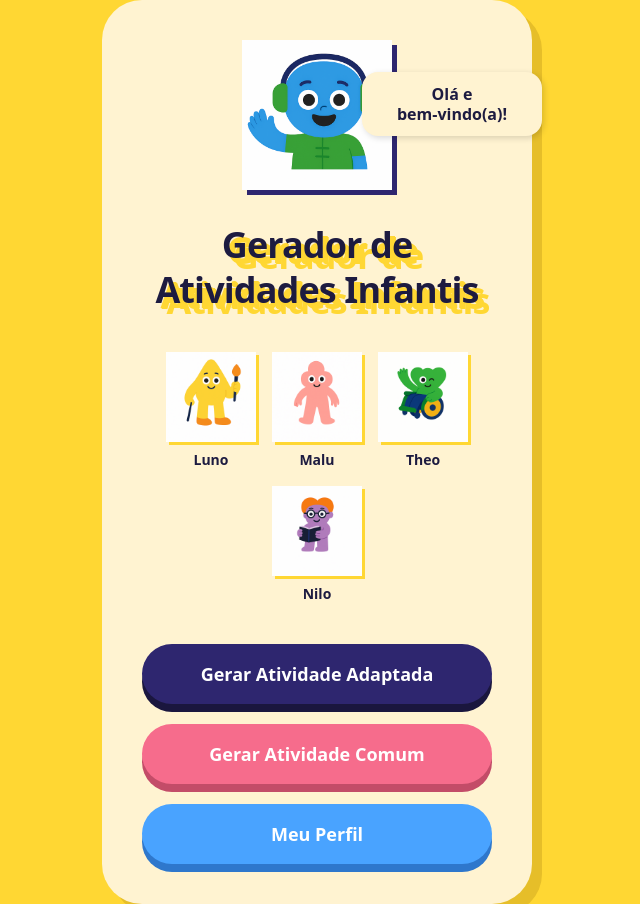
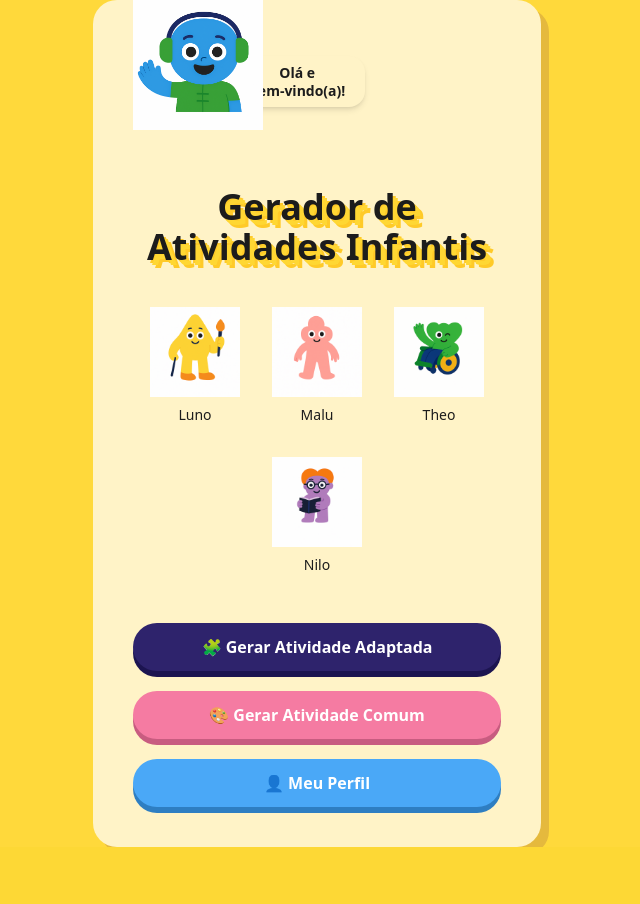
Before and after one commit to letiricetti2-alt/gerador-de-atividades-infantis, a Next.js app: page / in a window 1280 px wide. Shown: the whole page, without its empty margins (323-963 px from the left). After the commit the page ends 847 px from the top, so only its background shows below. Built offline with nearby package versions, Linux system fonts and the light colour scheme.

Commit message:
Update page.jsx

```diff
--- a/app/page.jsx
+++ b/app/page.jsx
@@ -3,87 +3,87 @@ import Image from "next/image";
 
 export default function Home() {
   return (
-    <div className="min-h-screen flex justify-center items-center bg-[#FFD733]">
-      <div className="bg-[#FFF3D1] rounded-[40px] shadow-[10px_10px_0_#E6BE29] px-10 py-10 text-center w-[430px] relative">
+    <main className="flex justify-center items-center min-h-screen bg-[#FFD93B]">
+      {/* Container central */}
+      <div className="bg-[#FFF3C7] rounded-3xl shadow-[8px_8px_0px_#E5B93D] p-6 sm:p-10 w-[90%] max-w-md flex flex-col items-center text-center">
 
-        {/* Tina com balão de fala */}
-        <div className="flex justify-center items-start relative mb-8">
-          <div className="relative">
-            <Image
-              src="/personagens/tina.png"
-              alt="Tina"
-              width={150}
-              height={150}
-              className="drop-shadow-[5px_5px_0px_#2E266F]"
-            />
-            <div className="absolute top-8 left-[120px] bg-[#FFF3D1] text-[#1D1B40] text-base font-semibold px-5 py-3 rounded-2xl shadow-[2px_2px_6px_rgba(0,0,0,0.15)] w-[180px] leading-tight">
-              Olá e<br />bem-vindo(a)!
-            </div>
+        {/* Personagem Tina com fala */}
+        <div className="relative w-full flex items-start">
+          <Image
+            src="/personagens/tina.png"
+            alt="Tina"
+            width={130}
+            height={130}
+            className="absolute -top-10 left-0"
+          />
+          <div className="ml-24 mt-4 bg-[#FFF3C7] text-[#1C1C1C] font-semibold rounded-2xl px-5 py-2 shadow-md text-sm leading-tight">
+            Olá e<br />bem-vindo(a)!
           </div>
         </div>
 
-        {/* Título principal */}
-        <h1 className="text-[#1D1B40] text-4xl font-extrabold leading-tight drop-shadow-[6px_6px_0px_#FFD733] mb-10 tracking-tight">
+        {/* Título */}
+        <h1 className="text-3xl sm:text-4xl font-extrabold text-[#1C1C1C] drop-shadow-[3px_3px_0px_#FFCA28] mt-20 leading-tight">
           Gerador de<br />Atividades Infantis
         </h1>
 
         {/* Personagens */}
-        <div className="flex justify-center gap-4 mb-10 flex-wrap">
+        <div className="flex flex-wrap justify-center gap-8 mt-10">
           <div className="flex flex-col items-center">
             <Image
               src="/personagens/luno.png"
               alt="Luno"
               width={90}
               height={90}
-              className="drop-shadow-[3px_3px_0px_#FFD733]"
             />
-            <span className="text-sm font-semibold text-[#1D1B40] mt-2">Luno</span>
+            <span className="mt-2 font-medium text-[#1C1C1C] text-sm">Luno</span>
           </div>
+
           <div className="flex flex-col items-center">
             <Image
               src="/personagens/malu.png"
               alt="Malu"
               width={90}
               height={90}
-              className="drop-shadow-[3px_3px_0px_#FFD733]"
             />
-            <span className="text-sm font-semibold text-[#1D1B40] mt-2">Malu</span>
+            <span className="mt-2 font-medium text-[#1C1C1C] text-sm">Malu</span>
           </div>
+
           <div className="flex flex-col items-center">
             <Image
               src="/personagens/theo.png"
               alt="Theo"
               width={90}
               height={90}
-              className="drop-shadow-[3px_3px_0px_#FFD733]"
             />
-            <span className="text-sm font-semibold text-[#1D1B40] mt-2">Theo</span>
+            <span className="mt-2 font-medium text-[#1C1C1C] text-sm">Theo</span>
           </div>
+
           <div className="flex flex-col items-center">
             <Image
               src="/personagens/nilo.png"
               alt="Nilo"
               width={90}
               height={90}
-              className="drop-shadow-[3px_3px_0px_#FFD733]"
             />
-            <span className="text-sm font-semibold text-[#1D1B40] mt-2">Nilo</span>
+            <span className="mt-2 font-medium text-[#1C1C1C] text-sm">Nilo</span>
           </div>
         </div>
 
-        {/* Botões principais */}
-        <div className="flex flex-col gap-5">
-          <button className="w-full bg-[#2E266F] hover:bg-[#3B3191] text-white font-bold py-4 rounded-[45px] text-lg shadow-[0_8px_0_#1A163E] transition-all">
-            Gerar Atividade Adaptada
+        {/* Botões */}
+        <div className="flex flex-col gap-5 mt-12 w-full">
+          <button className="bg-[#2E236C] hover:bg-[#241b5a] text-white font-bold text-base py-3 rounded-full shadow-[0px_6px_0px_#1C1450] transition">
+            🧩 Gerar Atividade Adaptada
           </button>
-          <button className="w-full bg-[#F66C8C] hover:bg-[#FF7C9B] text-white font-bold py-4 rounded-[45px] text-lg shadow-[0_8px_0_#C34C68] transition-all">
-            Gerar Atividade Comum
+
+          <button className="bg-[#F57BA2] hover:bg-[#e96a90] text-white font-bold text-base py-3 rounded-full shadow-[0px_6px_0px_#c85c80] transition">
+            🎨 Gerar Atividade Comum
           </button>
-          <button className="w-full bg-[#49A3FF] hover:bg-[#5AB0FF] text-white font-bold py-4 rounded-[45px] text-lg shadow-[0_8px_0_#2E77CC] transition-all">
-            Meu Perfil
+
+          <button className="bg-[#4AA8F7] hover:bg-[#3798e8] text-white font-bold text-base py-3 rounded-full shadow-[0px_6px_0px_#2e7ec2] transition">
+            👤 Meu Perfil
           </button>
         </div>
       </div>
-    </div>
+    </main>
   );
 }
```
